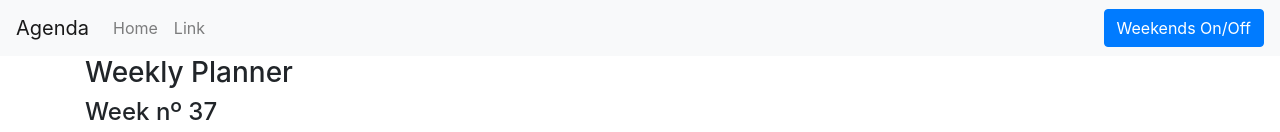
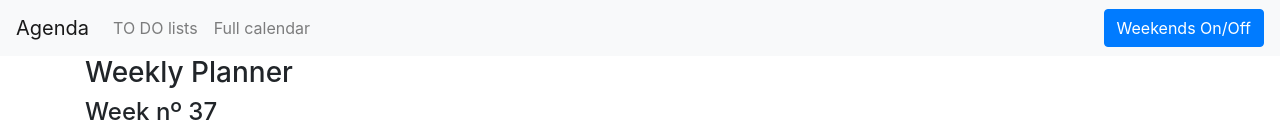
Before and after one commit to BertoPolo/week-planner, a React (Create React App) app: page / in a window 1280 px wide. Shown: the top 132 px of the page. Built offline with nearby package versions, Linux system fonts and the light colour scheme.

Commit message:
Update Home.jsx

```diff
--- a/src/components/Home.jsx
+++ b/src/components/Home.jsx
@@ -68,8 +68,8 @@ const Home = () => {
                 <Navbar.Toggle aria-controls="basic-navbar-nav" />
                 <Navbar.Collapse id="basic-navbar-nav">
                     <Nav className="mr-auto">
-                        <Nav.Link href="#home">Home</Nav.Link>
-                        <Nav.Link href="#link">Link</Nav.Link>
+                        <Nav.Link href="#home">TO DO lists</Nav.Link>
+                        <Nav.Link href="#link">Full calendar</Nav.Link>
                     </Nav>
                     <Button onClick={() => setWantWekends(!wantWekends)}>Weekends On/Off</Button>
                 </Navbar.Collapse>
@@ -91,12 +91,9 @@ const Home = () => {
                             <Card.Body>
                                 <Card.Title className="bg-success">Monday - monthDay </Card.Title>{/*  / task.date, cant be cause it dont know WHICH task */}
 
-
                                 <div>
-
                                     {/* sort by start time */}
-                                    {
-                                        tasks && tasks.map((task) => {
+                                    {tasks && tasks.map((task) => {
                                         return (
                                             <div key={task.id}>
                                                 {(task.dayOfWeek === "Mon") &&
```
Lines whose indentation alone changed are shown as unchanged.
